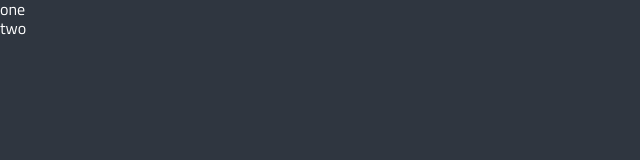
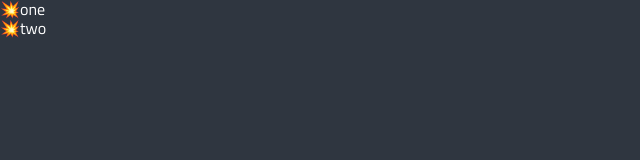
Before and after one commit to ny0011/todo-list, a React (Create React App) app: page / in a window 1280 px wide. Shown: the top 160 px of the page, without its empty margins (0-640 px from the left). Built offline with nearby package versions, Linux system fonts and the light colour scheme.

Commit message:
6.3 Drag and Drop part Two

```diff
--- a/src/App.tsx
+++ b/src/App.tsx
@@ -5,13 +5,23 @@ function App() {
   return (
     <DragDropContext onDragEnd={onDragEnd}>
       <Droppable droppableId="list">
-        {() => (
-          <ul>
+        {(magic) => (
+          <ul ref={magic.innerRef} {...magic.droppableProps}>
             <Draggable draggableId="first" index={0}>
-              {() => <li>one</li>}
+              {(baba) => (
+                <li ref={baba.innerRef} {...baba.draggableProps}>
+                  <span {...baba.dragHandleProps}>💥</span>
+                  one
+                </li>
+              )}
             </Draggable>
             <Draggable draggableId="second" index={1}>
-              {() => <li>two</li>}
+              {(baba) => (
+                <li ref={baba.innerRef} {...baba.draggableProps}>
+                  <span {...baba.dragHandleProps}>💥</span>
+                  two
+                </li>
+              )}
             </Draggable>
           </ul>
         )}
```
Also changed, not shown: src/atoms.tsx (+0 -17 lines), 1 other file (tests, documents, lock files or other folders).
